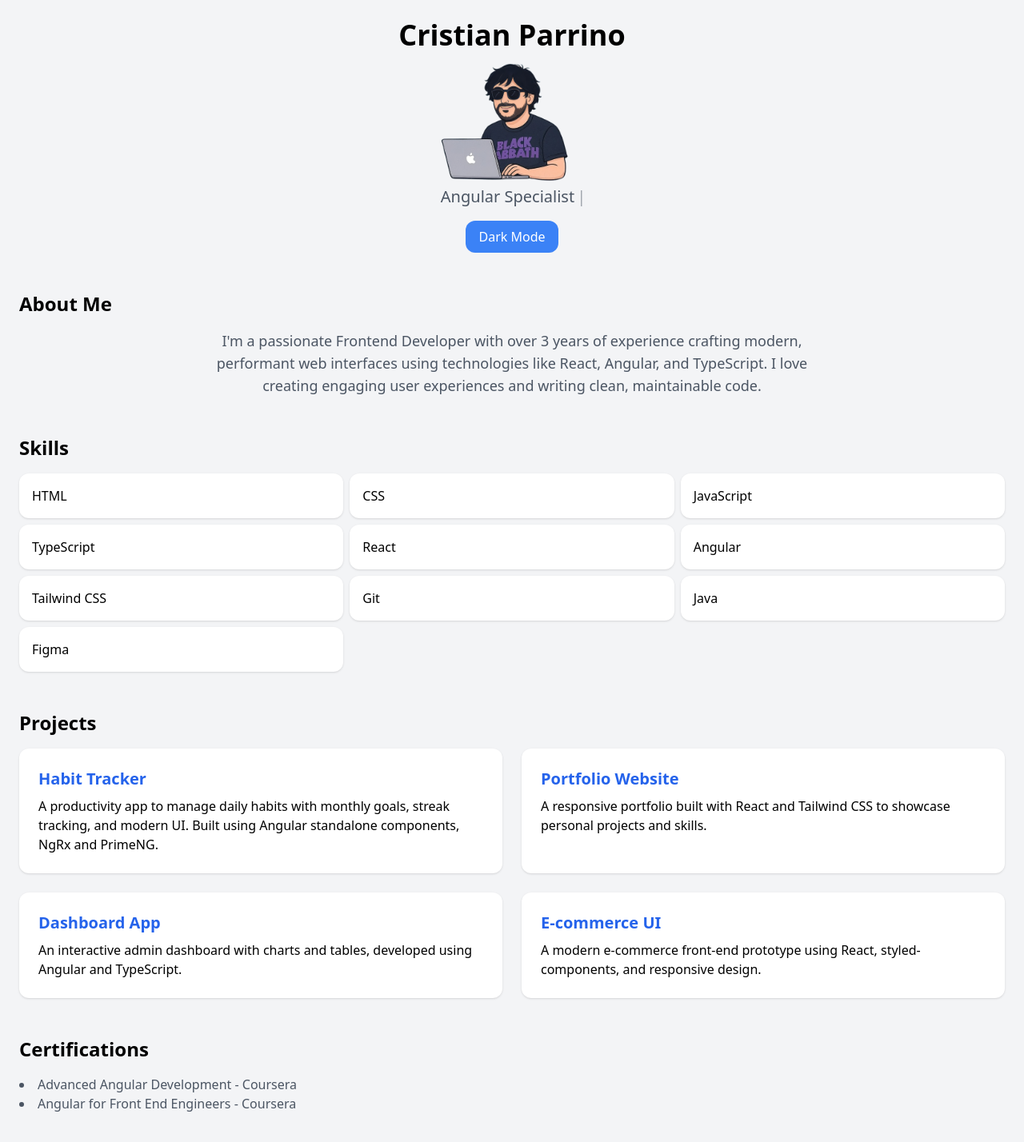
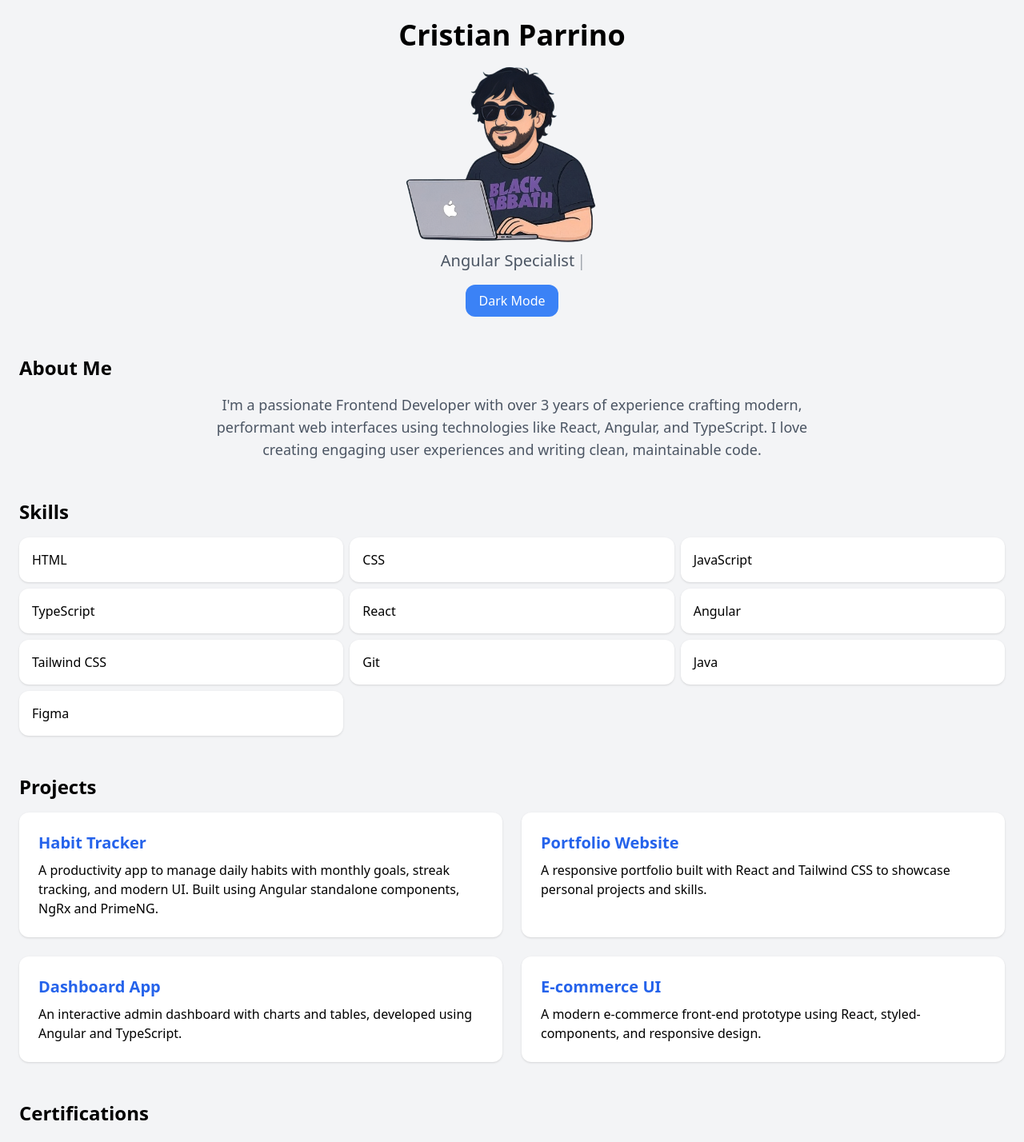
Before and after one commit to crispa17/Portfolio, a React (Vite) app: page / in a window 1280 px wide. Shown: the top 1428 px of the page at 80% size. Built offline with nearby package versions, Linux system fonts and the light colour scheme.

Commit message:
some fixes

```diff
--- a/src/App.tsx
+++ b/src/App.tsx
@@ -28,7 +28,7 @@ export default function Portfolio() {
   return (
     <div
       className={`${
-        darkMode ? "bg-gray-900 text-white" : "bg-gray-100 text-black"
+        darkMode ? "bg-gray-700 text-white" : "bg-gray-100 text-black"
       } min-h-screen p-6 font-sans transition-colors duration-500`}
     >
       <header className="text-center mb-12">
@@ -37,10 +37,12 @@ export default function Portfolio() {
         <img
           src={darkMode ? "/cartoon-light.png" : "/cartoon-dark.png"}
           alt="Cristian cartoon avatar"
-          className="mx-auto h-40 object-contain transition-all duration-500"
+          className="mx-auto h-60 object-contain transition-all duration-500"
         />
 
-        <p className="text-xl text-gray-600 dark:text-gray-300">
+        <p
+          className={`text-xl ${darkMode ? "text-gray-300" : "text-gray-600"}`}
+        >
           <Typewriter
             words={[
               "Frontend Developer",
@@ -67,7 +69,11 @@ export default function Portfolio() {
         transition={{ duration: 0.5 }}
       >
         <h2 className="text-2xl font-semibold mb-4">About Me</h2>
-        <p className="text-lg max-w-3xl mx-auto text-center text-gray-600 dark:text-gray-300">
+        <p
+          className={`text-lg max-w-3xl mx-auto text-center ${
+            darkMode ? "text-gray-300" : "text-gray-600"
+          }`}
+        >
           I'm a passionate Frontend Developer with over 3 years of experience
           crafting modern, performant web interfaces using technologies like
           React, Angular, and TypeScript. I love creating engaging user
@@ -141,7 +147,11 @@ export default function Portfolio() {
         transition={{ delay: 0.3, duration: 0.5 }}
       >
         <h2 className="text-2xl font-semibold mb-4">Certifications</h2>
-        <ul className="list-disc list-inside text-gray-600 dark:text-gray-300">
+        <ul
+          className={`list-disc list-inside ${
+            darkMode ? "text-gray-300" : "text-black"
+          }`}
+        >
           <li>Advanced Angular Development - Coursera</li>
           <li>Angular for Front End Engineers - Coursera</li>
         </ul>
```
